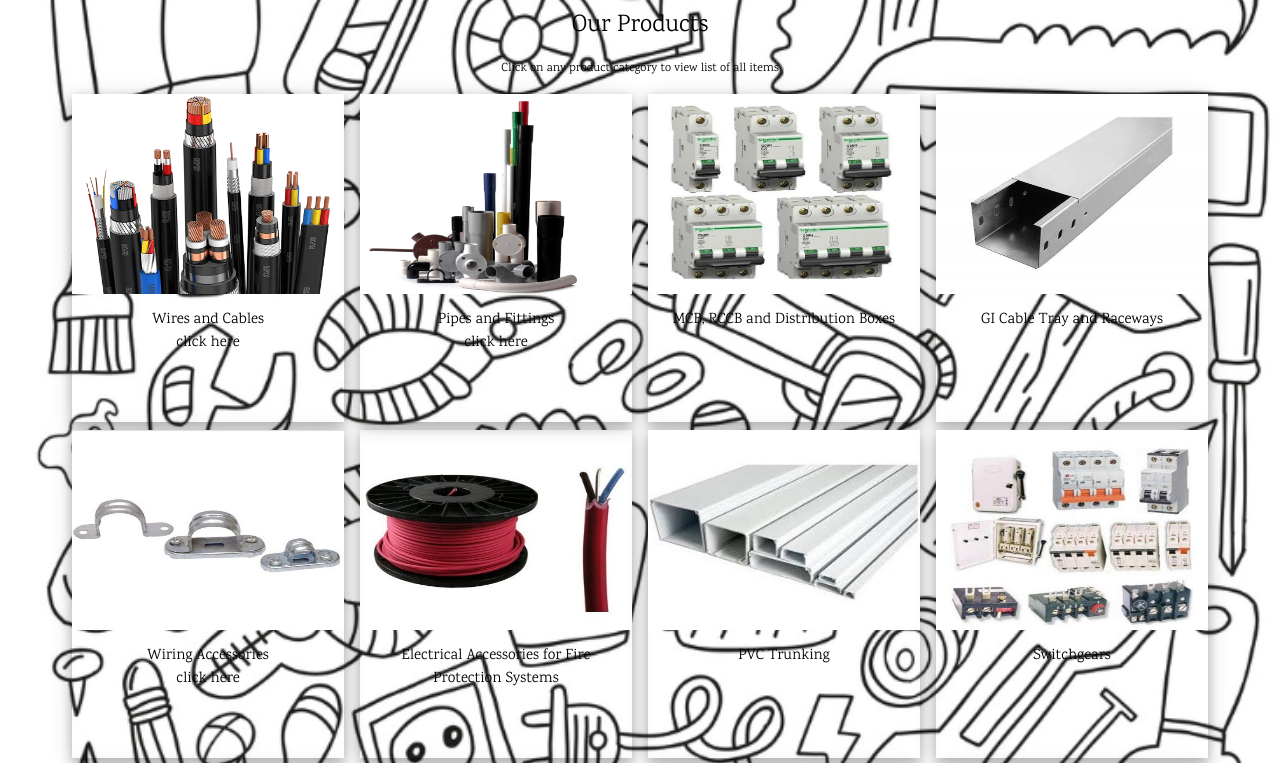
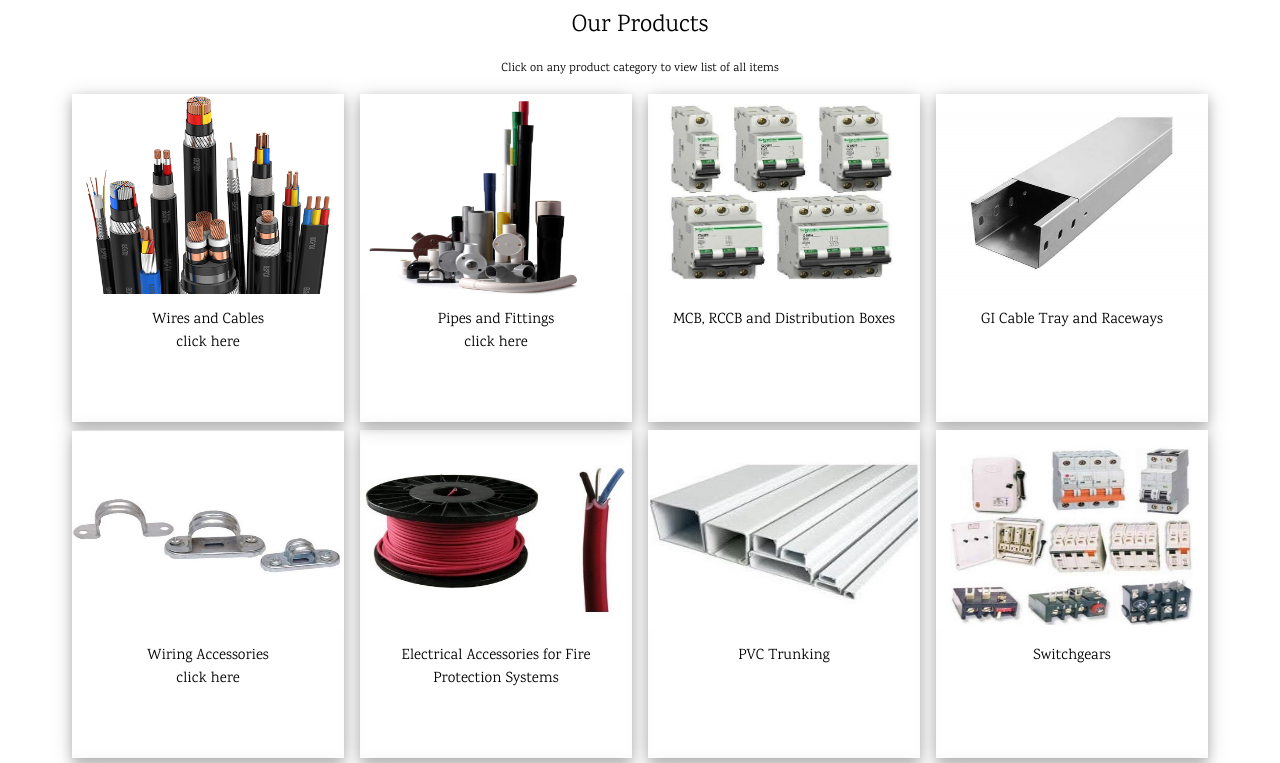
Before and after one commit to AkshatKacheria/futureelectriccompany, a plain HTML site: page index.html in a window 1280 px wide. Shown: the part 107-870 px from the top of the page. Drawn offline with nearby package versions, Linux system fonts and the light colour scheme.

Commit message:
Update index.html

```diff
--- a/index.html
+++ b/index.html
@@ -9,13 +9,6 @@
 <style>
 body,h1,h2,h3,h4,h5,h6 {font-family: "Karma", sans-serif}
 .w3-bar-block .w3-bar-item {padding:20px}
-
-body {
-background-image: url("futureelectriccompany.png");
-background-repeat: no-repeat;
-background-attachment: fixed;
-background-size: cover;
-}
 
 @media only screen and (min-width: 600px) {
 .responsivetitlefec { font-size: 48px; !important}
```
